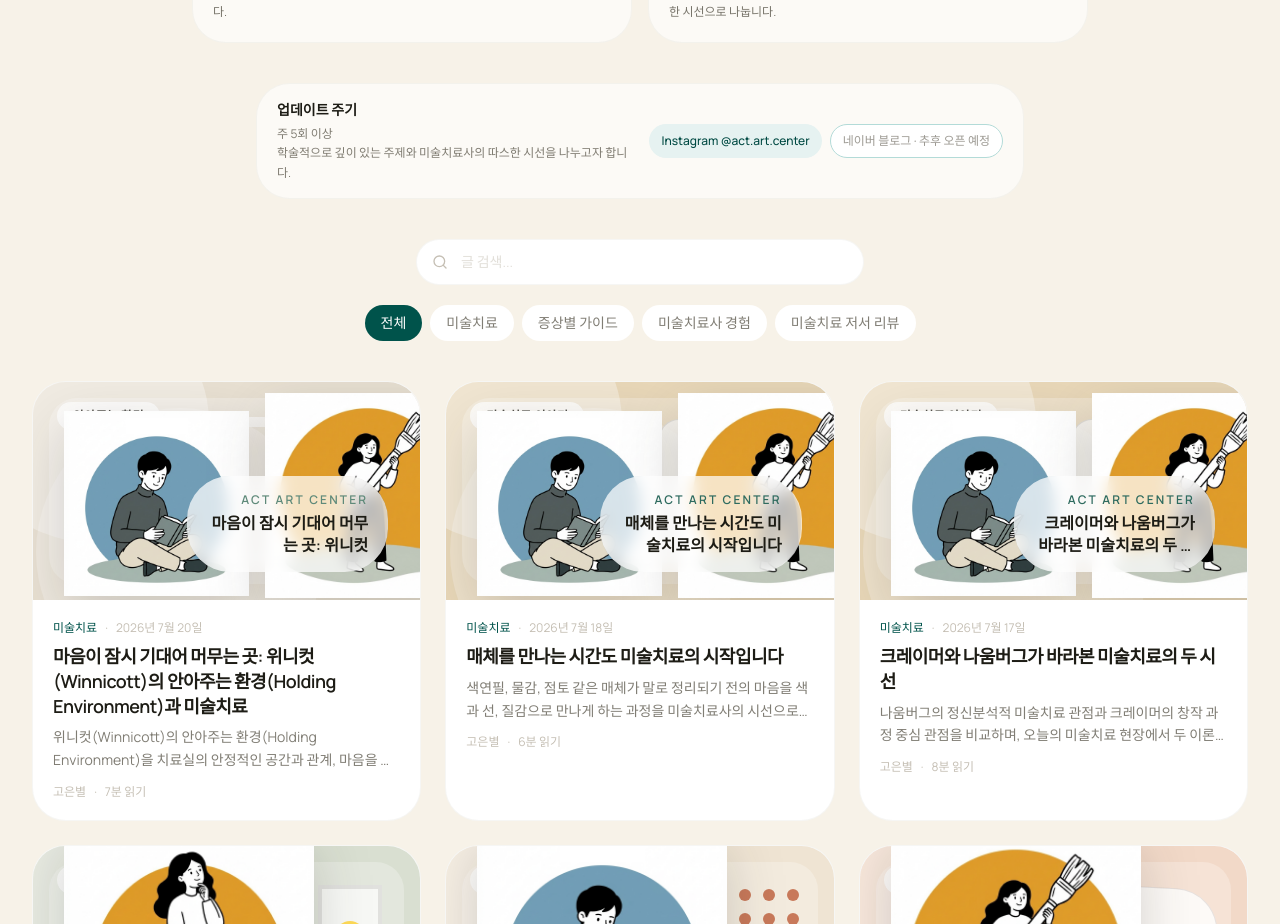
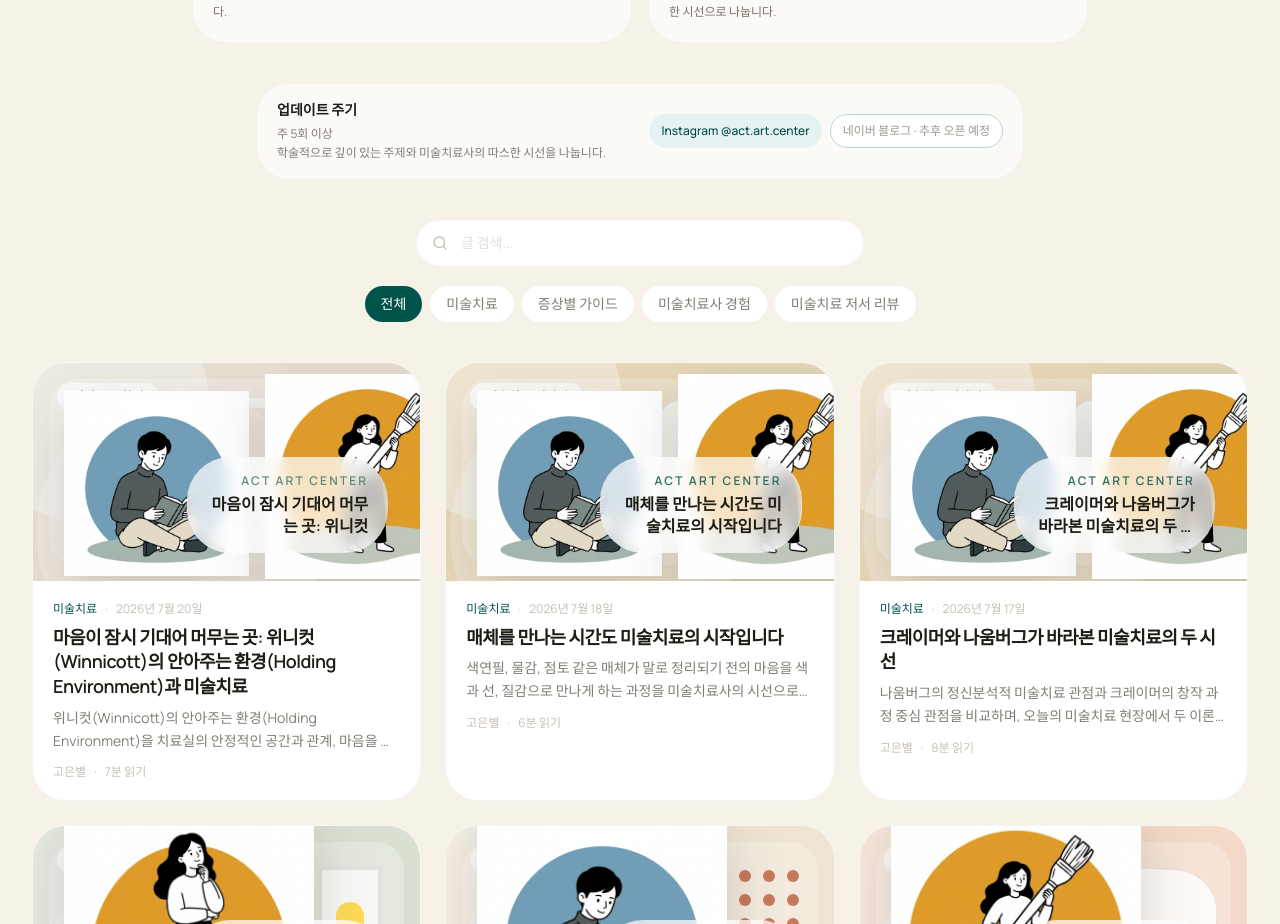
Before and after one commit to act-art-center/actartcenter.com, a Next.js app: page /blog in a window 1280 px wide. Shown: the part 1124-2048 px from the top of the page. Built offline with nearby package versions, Linux system fonts and the light colour scheme.

Commit message:
simplify blog publishing statement

```diff
--- a/src/app/blog/page.tsx
+++ b/src/app/blog/page.tsx
@@ -131,7 +131,7 @@ export default function BlogPage() {
               <p className="text-charcoal/70 text-xs mt-1 leading-relaxed">
                 주 5회 이상
                 <br />
-                학술적으로 깊이 있는 주제와 미술치료사의 따스한 시선을 나누고자 합니다.
+                학술적으로 깊이 있는 주제와 미술치료사의 따스한 시선을 나눕니다.
               </p>
             </div>
             <div className="flex flex-nowrap gap-2 shrink-0">
```
